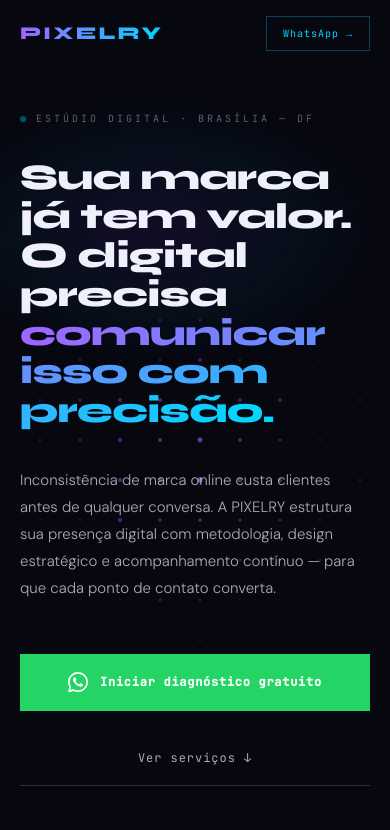
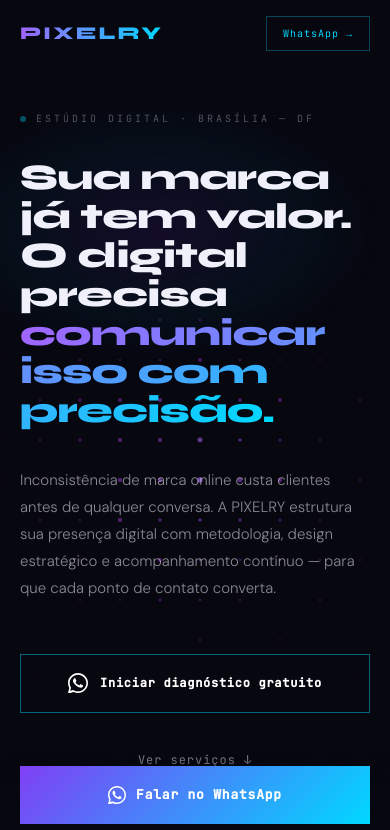
Before and after one commit to Espi0-bat/pixelry, a React (Vite) app: page / in a window 390 px wide. Shown: the top 830 px of the page. Built offline with nearby package versions, Linux system fonts and the light colour scheme.

Commit message:
v3 - FAQ, botões refinados, sticky CTA

```diff
--- a/src/App.jsx
+++ b/src/App.jsx
@@ -1,14 +1,16 @@
-import Nav         from './components/Nav'
-import Hero        from './components/Hero'
-import Problema    from './components/Problema'
-import Servicos    from './components/Servicos'
-import Processo    from './components/Processo'
+import Nav          from './components/Nav'
+import Hero         from './components/Hero'
+import Problema     from './components/Problema'
+import Servicos     from './components/Servicos'
+import Processo     from './components/Processo'
 import Diferenciais from './components/Diferenciais'
-import Showcase    from './components/Showcase'
-import ParaQuem    from './components/ParaQuem'
-import Manifesto   from './components/Manifesto'
-import CtaFinal    from './components/CtaFinal'
-import Footer      from './components/Footer'
+import Showcase     from './components/Showcase'
+import ParaQuem     from './components/ParaQuem'
+import Manifesto    from './components/Manifesto'
+import Faq          from './components/Faq'
+import CtaFinal     from './components/CtaFinal'
+import Footer       from './components/Footer'
+import StickyCta    from './components/StickyCta'
 
 export default function App() {
   return (
@@ -23,9 +25,11 @@ export default function App() {
         <Showcase />
         <ParaQuem />
         <Manifesto />
+        <Faq />
         <CtaFinal />
       </main>
       <Footer />
+      <StickyCta />
     </>
   )
 }
--- /dev/null
+++ b/src/components/Faq.jsx
@@ -0,0 +1,75 @@
+import { useState } from 'react'
+import { useRevealContainer } from '../hooks/useReveal'
+import styles from './Faq.module.css'
+
+const FAQS = [
+  {
+    q: 'Quanto tempo leva para criar um site profissional?',
+    a: 'Projetos completos levam entre 2 a 4 semanas, dependendo do escopo e da agilidade na troca de informações. Trabalhamos com cronograma claro desde a primeira reunião — sem prazo aberto.',
+  },
+  {
+    q: 'Meu negócio é pequeno. Realmente preciso de um site?',
+    a: 'O tamanho do negócio não define a necessidade de presença digital — o padrão do serviço define. Se você cobra bem e entrega bem, seu site precisa comunicar isso antes que o cliente te ligue. Um negócio pequeno com presença digital profissional parece maior e cobra mais com menos objeção.',
+  },
+  {
+    q: 'Qual a diferença entre a PIXELRY e outras agências?',
+    a: 'Agências genéricas atendem volume. Nós atendemos profundidade. Cada projeto passa por diagnóstico estratégico, é construído com código limpo e acompanhado após entrega. Não vendemos pacotes prontos — vendemos estrutura digital pensada para o seu negócio específico.',
+  },
+  {
+    q: 'Vou precisar entender de tecnologia para gerenciar meu site?',
+    a: 'Não. Entregamos o projeto funcional, treinamos você (ou sua equipe) nas partes que precisam de atualização rotineira e permanecemos disponíveis para suporte. O objetivo é que você gerencie o conteúdo sem depender de nós para cada pequena mudança.',
+  },
+  {
+    q: 'Como funciona o processo de pagamento?',
+    a: 'Trabalhamos com parcelamento em etapas: uma entrada para iniciar o projeto e o restante na entrega. Para projetos maiores, estruturamos o pagamento em fases conforme as entregas. Tudo documentado antes de começar.',
+  },
+  {
+    q: 'E se eu não gostar do resultado?',
+    a: 'Todo projeto tem rodadas de revisão definidas no contrato. Trabalhamos com aprovação etapa por etapa justamente para evitar surpresas no final. Se algo não estiver alinhado com o que foi acordado, ajustamos sem custo adicional.',
+  },
+]
+
+export default function Faq() {
+  const [open, setOpen] = useState(null)
+  const ref = useRevealContainer()
+
+  return (
+    <section id="faq">
+      <div className="section-wrap" ref={ref}>
+        <div className="reveal">
+          <span className="label">DÚVIDAS</span>
+          <h2 className={styles.h2}>
+            Perguntas que todo dono de negócio<br />
+            faz antes de investir em digital.
+          </h2>
+        </div>
+
+        <div className={styles.list}>
+          {FAQS.map((faq, i) => {
+            const isOpen = open === i
+            return (
+              <div
+                key={i}
+                className={`${styles.item} reveal reveal-d${(i % 3) + 1}`}
+              >
+                <button
+                  className={styles.trigger}
+                  onClick={() => setOpen(isOpen ? null : i)}
+                  aria-expanded={isOpen}
+                >
+                  <span className={styles.q}>{faq.q}</span>
+                  <span className={`${styles.icon} ${isOpen ? styles.iconOpen : ''}`}>
+                    +
+                  </span>
+                </button>
+                <div className={`${styles.body} ${isOpen ? styles.bodyOpen : ''}`}>
+                  <p>{faq.a}</p>
+                </div>
+              </div>
+            )
+          })}
+        </div>
+      </div>
+    </section>
+  )
+}
--- /dev/null
+++ b/src/components/StickyCta.jsx
@@ -0,0 +1,19 @@
+const WA_LINK = 'https://wa.me/5561991410161?text=Olá!%20Vim%20pelo%20site%20da%20PIXELRY%20e%20gostaria%20de%20conversar%20sobre%20meu%20projeto.'
+
+const WaIcon = () => (
+  <svg width="18" height="18" viewBox="0 0 24 24" fill="currentColor" aria-hidden="true">
+    <path d="M17.472 14.382c-.297-.149-1.758-.867-2.03-.967-.273-.099-.471-.148-.67.15-.197.297-.767.966-.94 1.164-.173.199-.347.223-.644.075-.297-.15-1.255-.463-2.39-1.475-.883-.788-1.48-1.761-1.653-2.059-.173-.297-.018-.458.13-.606.134-.133.298-.347.446-.52.149-.174.198-.298.298-.497.099-.198.05-.371-.025-.52-.075-.149-.669-1.612-.916-2.207-.242-.579-.487-.5-.669-.51-.173-.008-.371-.01-.57-.01-.198 0-.52.074-.792.372-.272.297-1.04 1.016-1.04 2.479 0 1.462 1.065 2.875 1.213 3.074.149.198 2.096 3.2 5.077 4.487.709.306 1.262.489 1.694.625.712.227 1.36.195 1.871.118.571-.085 1.758-.719 2.006-1.413.248-.694.248-1.289.173-1.413-.074-.124-.272-.198-.57-.347z"/>
+    <path d="M12 0C5.373 0 0 5.373 0 12c0 2.127.558 4.126 1.528 5.857L.057 23.882a.5.5 0 0 0 .614.612l6.162-1.624A11.944 11.944 0 0 0 12 24c6.627 0 12-5.373 12-12S18.627 0 12 0zm0 22c-1.886 0-3.655-.523-5.168-1.43l-.369-.22-3.812 1.004 1.021-3.72-.24-.382A9.945 9.945 0 0 1 2 12C2 6.477 6.477 2 12 2s10 4.477 10 10-4.477 10-10 10z"/>
+  </svg>
+)
+
+export default function StickyCta() {
+  return (
+    <div className="sticky-cta" aria-label="Contato rápido">
+      <a href={WA_LINK} target="_blank" rel="noreferrer">
+        <WaIcon />
+        Falar no WhatsApp
+      </a>
+    </div>
+  )
+}
--- a/src/index.css
+++ b/src/index.css
@@ -1,40 +1,32 @@
 /* ─────────────────────────────────────────────
-   PIXELRY — Global Styles
+   PIXELRY — Global Styles v3
    ───────────────────────────────────────────── */
 
 :root {
-  /* Colors */
   --bg:      #070710;
   --bg2:     #0c0c1c;
   --bg3:     #101022;
   --surface: #141430;
-  --border:         rgba(255, 255, 255, 0.09);
-  --border-bright:  rgba(255, 255, 255, 0.16);
+  --border:         rgba(255, 255, 255, 0.08);
+  --border-bright:  rgba(255, 255, 255, 0.15);
 
-  /* Text — increased contrast across the board */
   --text:       #f0f0fa;
-  --text-dim:   rgba(240, 240, 250, 0.70);
-  --text-faint: rgba(240, 240, 250, 0.38);
+  --text-dim:   rgba(240, 240, 250, 0.55);
+  --text-faint: rgba(240, 240, 250, 0.32);
 
-  /* Brand */
   --purple: #8040F5;
   --cyan:   #00D8FF;
-  --green:  #25D366;        /* WhatsApp green */
   --grad:       linear-gradient(135deg, #8040F5, #00D8FF);
   --grad-text:  linear-gradient(90deg, #A065FF, #00D8FF);
-  --grad-wa:    linear-gradient(135deg, #1fbe57, #25D366);
 
-  /* Typography */
   --font-display: 'Syne', sans-serif;
   --font-body:    'DM Sans', sans-serif;
   --font-mono:    'JetBrains Mono', monospace;
 
-  /* Spacing */
-  --section-pad: 120px 48px;
-  --section-pad-mobile: 72px 20px;
+  --section-pad: 140px 48px;
+  --section-pad-mobile: 80px 20px;
 }
 
-/* ─── RESET ─── */
 *, *::before, *::after {
   box-sizing: border-box;
   margin: 0;
@@ -61,16 +53,10 @@ body {
   font-feature-settings: "kern" 1, "liga" 1;
 }
 
-/* ─── SCROLLBAR ─── */
 ::-webkit-scrollbar         { width: 3px; }
 ::-webkit-scrollbar-track   { background: var(--bg); }
 ::-webkit-scrollbar-thumb   { background: var(--purple); border-radius: 2px; }
 
-/* ─── TYPOGRAPHY HELPERS ─── */
-.display { font-family: var(--font-display); }
-.mono    { font-family: var(--font-mono); }
-
-/* ─── GRADIENT TEXT ─── */
 .grad-text {
   background: var(--grad-text);
   -webkit-background-clip: text;
@@ -78,7 +64,6 @@ body {
   background-clip: text;
 }
 
-/* ─── LABEL (section tag) ─── */
 .label {
   font-family: var(--font-mono);
   font-size: 10px;
@@ -100,10 +85,10 @@ body {
 }
 
 /* ─────────────────────────────────────────────
-   BUTTONS
+   BUTTONS — refined, no green
    ───────────────────────────────────────────── */
 
-/* Standard gradient CTA */
+/* Primary gradient CTA */
 .btn-primary {
   display: inline-flex;
   align-items: center;
@@ -121,31 +106,22 @@ body {
   cursor: pointer;
   position: relative;
   overflow: hidden;
-  transition: transform 0.22s cubic-bezier(0.16, 1, 0.3, 1),
-              box-shadow 0.22s ease;
-}
-.btn-primary::after {
-  content: '';
-  position: absolute;
-  inset: 0;
-  background: rgba(255,255,255,0.12);
-  opacity: 0;
-  transition: opacity 0.2s;
+  transition: transform 0.25s cubic-bezier(0.16, 1, 0.3, 1),
+              box-shadow 0.25s ease;
 }
 .btn-primary:hover {
   transform: translateY(-2px);
   box-shadow: 0 8px 32px rgba(128, 64, 245, 0.45);
 }
-.btn-primary:hover::after { opacity: 1; }
 .btn-primary:active { transform: translateY(0); }
 
-/* WhatsApp CTA — green, pulsing */
+/* WhatsApp CTA — elegant gradient, no green */
 .btn-whatsapp {
   display: inline-flex;
   align-items: center;
   justify-content: center;
   gap: 12px;
-  background: var(--green);
+  background: transparent;
   color: #fff;
   font-family: var(--font-mono);
   font-size: 13px;
@@ -153,32 +129,31 @@ body {
   letter-spacing: 0.06em;
   padding: 20px 44px;
   text-decoration: none;
-  border: none;
+  border: 1px solid rgba(0, 216, 255, 0.45);
   cursor: pointer;
   position: relative;
-  transition: transform 0.22s cubic-bezier(0.16, 1, 0.3, 1),
-              box-shadow 0.22s ease;
+  transition: transform 0.25s cubic-bezier(0.16, 1, 0.3, 1),
+              box-shadow 0.25s ease,
+              border-color 0.25s ease,
+              background 0.25s ease;
 }
 .btn-whatsapp::before {
   content: '';
   position: absolute;
-  inset: -4px;
-  background: rgba(37, 211, 102, 0.25);
-  animation: waPulse 2.2s ease-in-out infinite;
-  pointer-events: none;
+  inset: 0;
+  background: var(--grad);
+  opacity: 0;
+  transition: opacity 0.25s ease;
 }
 .btn-whatsapp:hover {
   transform: translateY(-3px);
-  box-shadow: 0 12px 40px rgba(37, 211, 102, 0.5);
+  box-shadow: 0 0 28px rgba(0, 216, 255, 0.3), 0 12px 40px rgba(128, 64, 245, 0.25);
+  border-color: rgba(0, 216, 255, 0.8);
 }
+.btn-whatsapp:hover::before { opacity: 1; }
+.btn-whatsapp > * { position: relative; z-index: 1; }
 .btn-whatsapp:active { transform: translateY(0); }
 
-@keyframes waPulse {
-  0%, 100% { opacity: 0; transform: scale(1); }
-  50%       { opacity: 1; transform: scale(1.06); }
-}
-
-/* WhatsApp icon */
 .wa-icon {
   width: 20px;
   height: 20px;
@@ -197,7 +172,7 @@ body {
   padding: 17px 0;
   text-decoration: none;
   border-bottom: 1px solid var(--border-bright);
-  transition: color 0.2s, border-color 0.2s;
+  transition: color 0.25s, border-color 0.25s;
   background: none;
   border-top: none;
   border-left: none;
@@ -206,7 +181,43 @@ body {
 }
 .btn-secondary:hover {
   color: var(--text);
-  border-bottom-color: rgba(240,240,250,0.4);
+  border-bottom-color: rgba(0, 216, 255, 0.5);
+}
+
+/* ─── STICKY MOBILE CTA ─── */
+.sticky-cta {
+  display: none;
+  position: fixed;
+  bottom: 0;
+  left: 0;
+  right: 0;
+  z-index: 999;
+  padding: 12px 20px 20px;
+  background: linear-gradient(to top, var(--bg) 60%, transparent);
+}
+.sticky-cta a {
+  display: flex;
+  align-items: center;
+  justify-content: center;
+  gap: 10px;
+  width: 100%;
+  padding: 18px;
+  background: var(--grad);
+  color: #fff;
+  font-family: var(--font-mono);
+  font-size: 13px;
+  font-weight: 600;
+  letter-spacing: 0.06em;
+  text-decoration: none;
+  transition: box-shadow 0.25s;
+}
+.sticky-cta a:hover {
+  box-shadow: 0 0 24px rgba(128, 64, 245, 0.5);
+}
+
+@media (max-width: 768px) {
+  .sticky-cta { display: block; }
+  body { padding-bottom: 80px; }
 }
 
 /* ─── GRADIENT LINE ─── */
@@ -225,13 +236,13 @@ body {
 }
 
 /* ─────────────────────────────────────────────
-   REVEAL ANIMATIONS — refined easing + distances
+   REVEAL ANIMATIONS
    ───────────────────────────────────────────── */
 .reveal {
   opacity: 0;
-  transform: translateY(32px);
-  transition: opacity 0.75s cubic-bezier(0.16, 1, 0.3, 1),
-              transform 0.75s cubic-bezier(0.16, 1, 0.3, 1);
+  transform: translateY(36px);
+  transition: opacity 0.8s cubic-bezier(0.16, 1, 0.3, 1),
+              transform 0.8s cubic-bezier(0.16, 1, 0.3, 1);
 }
 .reveal.visible {
   opacity: 1;
@@ -244,9 +255,7 @@ body {
 
 /* ─── RESPONSIVE ─── */
 @media (max-width: 900px) {
-  .section-wrap {
-    padding: var(--section-pad-mobile);
-  }
+  .section-wrap { padding: var(--section-pad-mobile); }
 }
 
 @media (max-width: 480px) {
```
Also changed, not shown: src/components/Faq.module.css (added, +97 -0 lines), src/components/Processo.module.css (+19 -39 lines), src/components/Servicos.module.css (+20 -16 lines).
